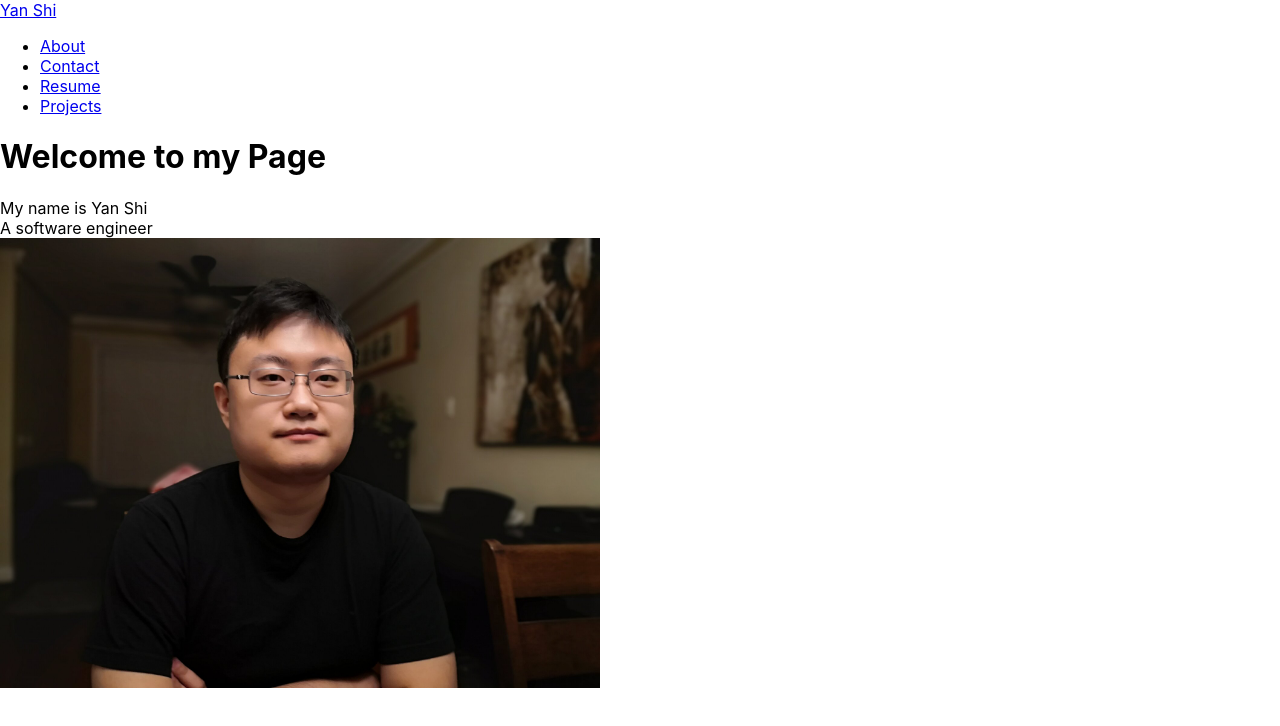
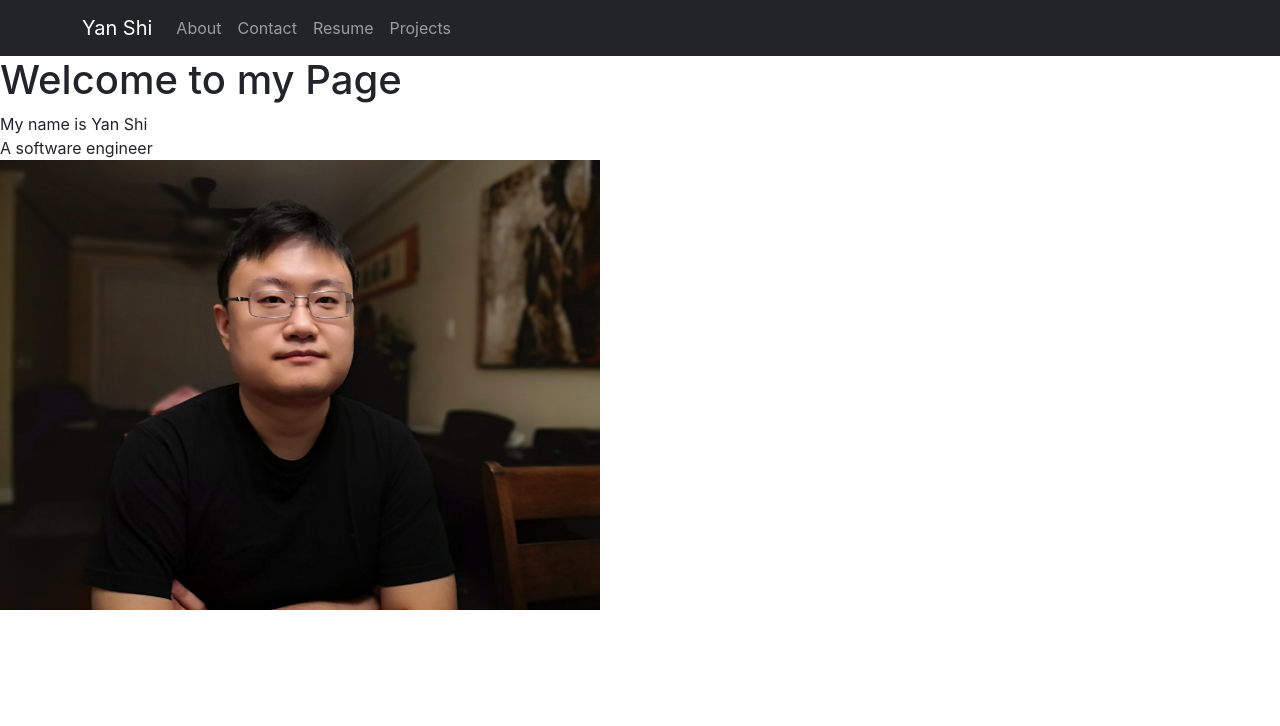
Before and after one commit to leonshiyan/react-portfolio, a React (Create React App) app: page / in a window 1280 px wide. Shown: the top 726 px of the page. Built offline with nearby package versions, Linux system fonts and the light colour scheme.

Commit message:
rework navbar

```diff
--- a/package.json
+++ b/package.json
@@ -6,7 +6,9 @@
     "@testing-library/jest-dom": "^5.16.5",
     "@testing-library/react": "^13.4.0",
     "@testing-library/user-event": "^13.5.0",
+    "bootstrap": "^5.2.3",
     "react": "^18.2.0",
+    "react-bootstrap": "^2.7.0",
     "react-dom": "^18.2.0",
     "react-router-dom": "^6.8.0",
     "react-scripts": "5.0.1",
--- a/public/index.html
+++ b/public/index.html
@@ -2,42 +2,26 @@
 <html lang="en">
   <head>
     <meta charset="utf-8" />
-    <link rel="icon" href="%PUBLIC_URL%/favicon.ico" />
     <meta name="viewport" content="width=device-width, initial-scale=1" />
     <meta name="theme-color" content="#000000" />
     <meta
       name="description"
       content="Web site created using create-react-app"
     />
-    <link rel="apple-touch-icon" href="%PUBLIC_URL%/logo192.png" />
-    <!--
-      manifest.json provides metadata used when your web app is installed on a
-      user's mobile device or desktop. See https://developers.google.com/web/fundamentals/web-app-manifest/
-    -->
-    <link rel="manifest" href="%PUBLIC_URL%/manifest.json" />
-    <!--
-      Notice the use of %PUBLIC_URL% in the tags above.
-      It will be replaced with the URL of the `public` folder during the build.
-      Only files inside the `public` folder can be referenced from the HTML.
-
-      Unlike "/favicon.ico" or "favicon.ico", "%PUBLIC_URL%/favicon.ico" will
-      work correctly both with client-side routing and a non-root public URL.
-      Learn how to configure a non-root public URL by running `npm run build`.
-    -->
-    <title>React App</title>
+    <link rel="icon" type="image/png" sizes="32x32" href="/favicon-32x32.png">
+    <link rel="manifest" href="/site.webmanifest">
+    <link
+    rel="stylesheet"
+    href="https://cdn.jsdelivr.net/npm/bootstrap@5.2.3/dist/css/bootstrap.min.css"
+    integrity="sha384-rbsA2VBKQhggwzxH7pPCaAqO46MgnOM80zW1RWuH61DGLwZJEdK2Kadq2F9CUG65"
+    crossorigin="anonymous"
+    />
+    <title>Yan's Portfolio</title>
   </head>
   <body>
     <noscript>You need to enable JavaScript to run this app.</noscript>
-    <div id="root"></div>
-    <!--
-      This HTML file is a template.
-      If you open it directly in the browser, you will see an empty page.
+    <div id="root">
 
-      You can add webfonts, meta tags, or analytics to this file.
-      The build step will place the bundled scripts into the <body> tag.
-
-      To begin the development, run `npm start` or `yarn start`.
-      To create a production bundle, use `npm run build` or `yarn build`.
-    -->
+    </div>
   </body>
 </html>
--- a/src/App.css
+++ b/src/App.css
@@ -36,3 +36,8 @@
     transform: rotate(360deg);
   }
 }
+
+img{
+  width: 600px;
+  height: auto;
+}
--- a/src/components/NavBar.jsx
+++ b/src/components/NavBar.jsx
@@ -1,46 +1,28 @@
 import { Link } from "react-router-dom"
+import Container from 'react-bootstrap/Container';
+import Nav from 'react-bootstrap/Nav';
+import Navbar from 'react-bootstrap/Navbar';
+
 
 const NavBar = (props) => {
-  return (
-    <nav>
-        <Link
-            to='/'
-        >
-            Yan Shi
-        </Link>
+return (
+    <>
 
-        <ul>
-            <li>
-                <Link
-                    to='/about'
-                >
-                    About
-                </Link>
-            </li>
-
-            <li>
-                <Link
-                    to='/contact'
-                >
-                    Contact
-                </Link>
-            </li>
-            <li>
-                <Link
-                    to='/Resume'
-                >
-                    Resume
-                </Link>
-            </li>
-            <li>
-                <Link
-                    to='/Projects'
-                >
-                    Projects
-                </Link>
-            </li>
-        </ul>
-    </nav>
+        <Navbar collapseOnSelect expand="lg" bg="dark" variant="dark">
+            <Container>
+                <Navbar.Brand href='/'>Yan Shi</Navbar.Brand>
+                <Navbar.Toggle aria-controls="responsive-navbar-nav" />
+                <Navbar.Collapse id="responsive-navbar-nav">
+                <Nav className="me-auto">
+                    <Nav.Link href="/about">About</Nav.Link>
+                    <Nav.Link href="/contact">Contact</Nav.Link>
+                    <Nav.Link href="/resume">Resume</Nav.Link>
+                    <Nav.Link href="/projects">Projects</Nav.Link>
+                </Nav>
+                </Navbar.Collapse>
+            </Container>
+        </Navbar>
+    </>
 )
 }
 export default NavBar
--- a/src/pages/ProjectDetails.jsx
+++ b/src/pages/ProjectDetails.jsx
@@ -1,4 +1,3 @@
-import { useState,useEffect } from "react"
 import { useParams } from "react-router-dom"
 import findProject from "../utilities/findProject"
 
```
Also changed, not shown: public/favicon-32x32.png (added), 1 other file (tests, documents, lock files or other folders).
